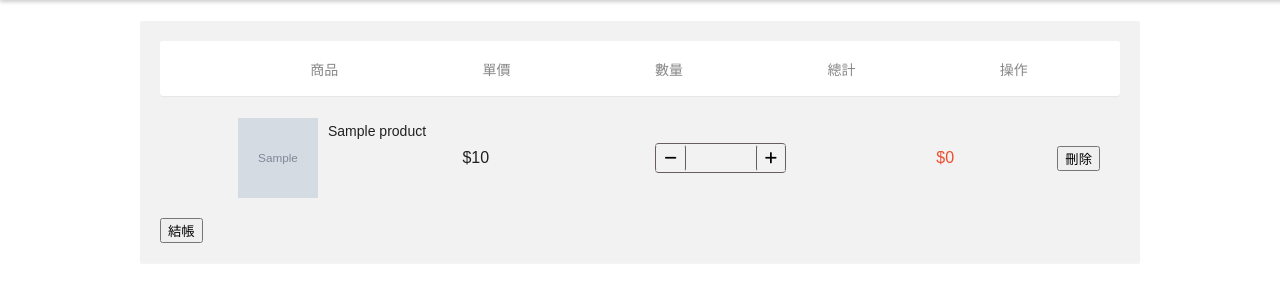
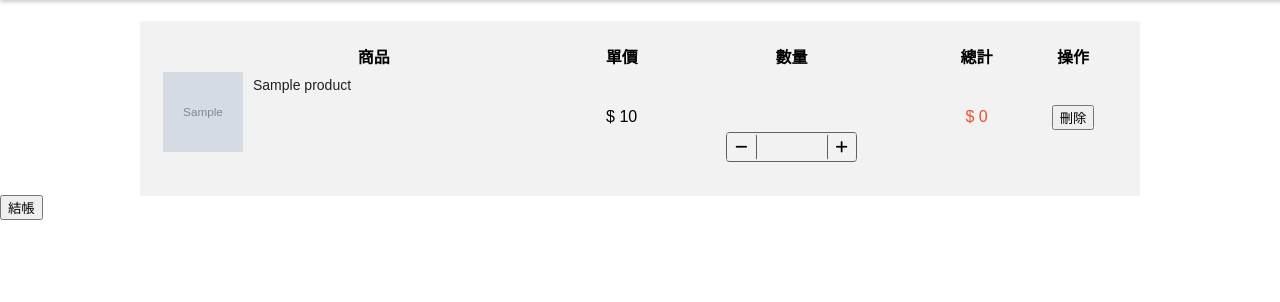
Before and after one commit to SkyDrive2/SoftLipa, a PHP site: page /softlipa/cart.php in a window 1280 px wide. Shown: the part 129-431 px from the top of the page. Run offline with PHP 8.4, Linux system fonts and the light colour scheme; the visitor is signed in with stand-in values (Sample User, id 1); tables that the repository leaves empty or names only in its code hold one stand-in row (values such as "Sample post"); grey boxes marked "Sample" are stand-in pictures; data that the repository does not hold is empty; some libraries are stand-ins or nearby versions.

Commit message:
try somthing

```diff
--- a/cart.php
+++ b/cart.php
@@ -52,23 +52,27 @@ $conn = null;
     }
   </style>
 </head>
+
 <body>
 
-  <div class = "for-header"></div>
+  <div class="for-header"></div>
+
   <body>
 
-    <div class = "all-carts">
-      <div class = "title-con">
-      <div class="check">
+    <div class="all-carts">
+      <table class="cart-table">
+        <thead>
+          <tr>
 
-      </div>
-      <div class="ex-product">商品</div>
-      <div class="ex-per">單價</div>
-      <div class="ex-qua">數量</div>
-      <div class="ex-tot">總計</div>
-      <div class="ex-exc">操作</div>
-      </div>
-      <div class = "details">
+            <th>商品</th>
+            <th>單價</th>
+            <th>數量</th>
+            <th>總計</th>
+            <th>操作</th>
+
+          </tr>
+        </thead>
+        <tbody>
           <?php
           // 假設 $carts 是從資料庫取得的購物車商品
           foreach ($carts as $cart) {
@@ -83,12 +87,11 @@ $conn = null;
             // 計算小計
             $subtotal = $price * $quantity;
             ?>
-  <div class="per-cart">
-    <div class="cells">
-      <div class="check">
+            <tr>
+              <td class="check">
                 <!-- 這裡放入勾選商品的邏輯 -->
-      </div>
-      <div class="product-con">
+              </td>
+              <td class="product-con">
                 <div class="product">
                   <img src="<?php echo $productPhoto; ?>" alt="Product Photo" class="product-image">
                   <div class="product-name-con">
@@ -97,43 +100,41 @@ $conn = null;
                     </div>
                   </div>
                 </div>
-      </div>
-
-        <div class="price-con">
-          <div>
-            <span class = "price" >$<?php echo intval($price); ?></span>
-          </div>
-
-        </div>
-        <div class="quantity-input-group">
-        <div class="input-con ">
+              </td>
+              <td class="price-con">
+                <span class="price">$
+                  <?php echo intval($price); ?>
+                </span>
+              </td>
+              <td class="quantity-input-group">
+                <div class="input-con">
                   <button class="quantity-btn decrement" type="button"><i class="fa fa-minus"></i></button>
                   <input class="quantity-input" type="text" name="quantity" value="<?php echo $quantity; ?>">
                   <button class="quantity-btn increment" type="button"><i class="fa fa-plus"></i></button>
                 </div>
-      </div>
-        <div class="subtotal">
-          $<?php echo $subtotal; ?>
-        </div>
-
-        <button class="delete-button">刪除</button>
-      </div>
-    </div>
-  </div>
+              </td>
+              <td class="subtotal">$
+                <?php echo $subtotal; ?>
+              </td>
+              <td><button class="delete-button">刪除</button></td>
+            </tr>
             <?php
           }
           ?>
+        </tbody>
+      </table>
+    </div>
 
     <div class="total-amount">
       <!-- 這裡放入總金額的顯示 -->
     </div>
-
+    </div>
     <button class="checkout-button">結帳</button>
-
 
     <script>
     // JavaScript程式碼
     </script>
 
   </body>
+
 </html>
--- a/db_connect.php
+++ b/db_connect.php
@@ -3,7 +3,6 @@ $serverName = 'localhost,1433';
 $database = 'project';
 $username = 'SA';
 $db_password = 'Test123456...';
-$options = array(PDO::MYSQL_ATTR_INIT_COMMAND => "SET NAMES 'utf8'");
 try {
     $conn = new PDO("sqlsrv:Server=$serverName;Database=$database", $username, $db_password);
     $conn->setAttribute(PDO::ATTR_ERRMODE, PDO::ERRMODE_EXCEPTION);
--- a/styles/cart.css
+++ b/styles/cart.css
@@ -7,6 +7,7 @@
   padding: 20px;
   background-color: rgba(0, 0, 0, 0.05);
   margin: 0 auto;
+  display: flex;
 }
 
 .title-con {
@@ -23,13 +24,9 @@
   padding: 0 20px;
 }
 
-.ex-product,
-.ex-per,
-.ex-qua,
-.ex-tot,
-.ex-exc {
-  flex: 1;
-  text-align: center;
+.cart-table {
+  margin-bottom: 10px;
+  flex-grow: 1;
 }
 
 .per-cart {
@@ -58,7 +55,7 @@
 .product-con {
   display: flex;
   align-items: center;
-  flex: 1;
+  flex-grow: 1;
 }
 
 .product-con .product {
@@ -71,6 +68,7 @@
   flex-direction: column;
   padding: 5px 20px 0 10px;
   font-size: 14px;
+  flex-grow: 1;
 }
 
 .product-name-con .product-name {
@@ -100,7 +98,8 @@ img {
 
 .price-con {
   flex-direction: column;
-  width: 15.88022%;
+  flex-grow: 1;
+  text-align: center;
 }
 
 .price {
@@ -111,7 +110,7 @@ img {
   display: flex;
   align-items: center;
   justify-content: center;
-  flex: 1;
+
 }
 
 .quantity-btn {
@@ -165,8 +164,22 @@ img {
 
 .subtotal {
   text-align: center;
-  flex: 1;
+  flex-grow: 1;
   width: 10.43557%;
   color: #ee4d2d;
 
 }
+
+tr {
+  display: table-row;
+  vertical-align: center;
+  text-align: center;
+  border-color: inherit;
+}
+
+td {
+  height: 100%;
+  /* display: flex;
+  justify-content: center;
+  align-items: center; */
+}
```
Lines whose indentation alone changed are shown as unchanged.
